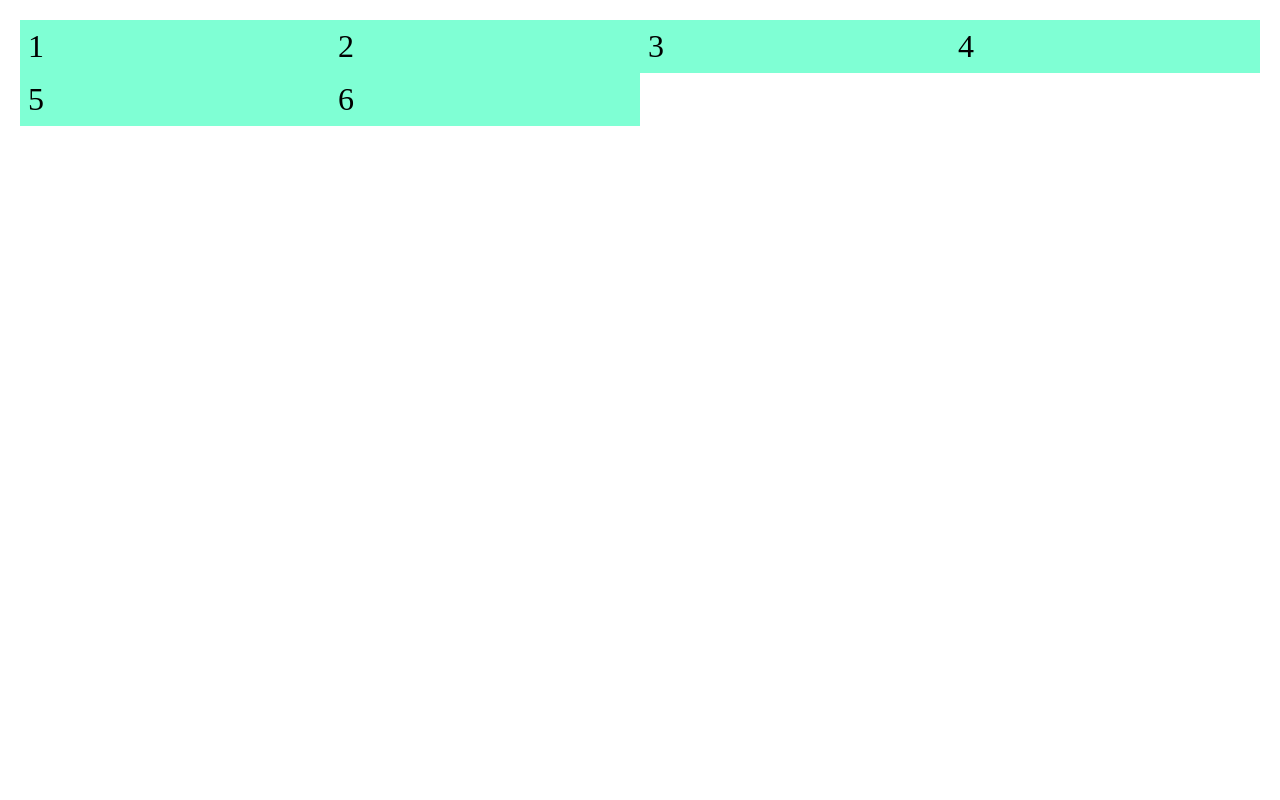
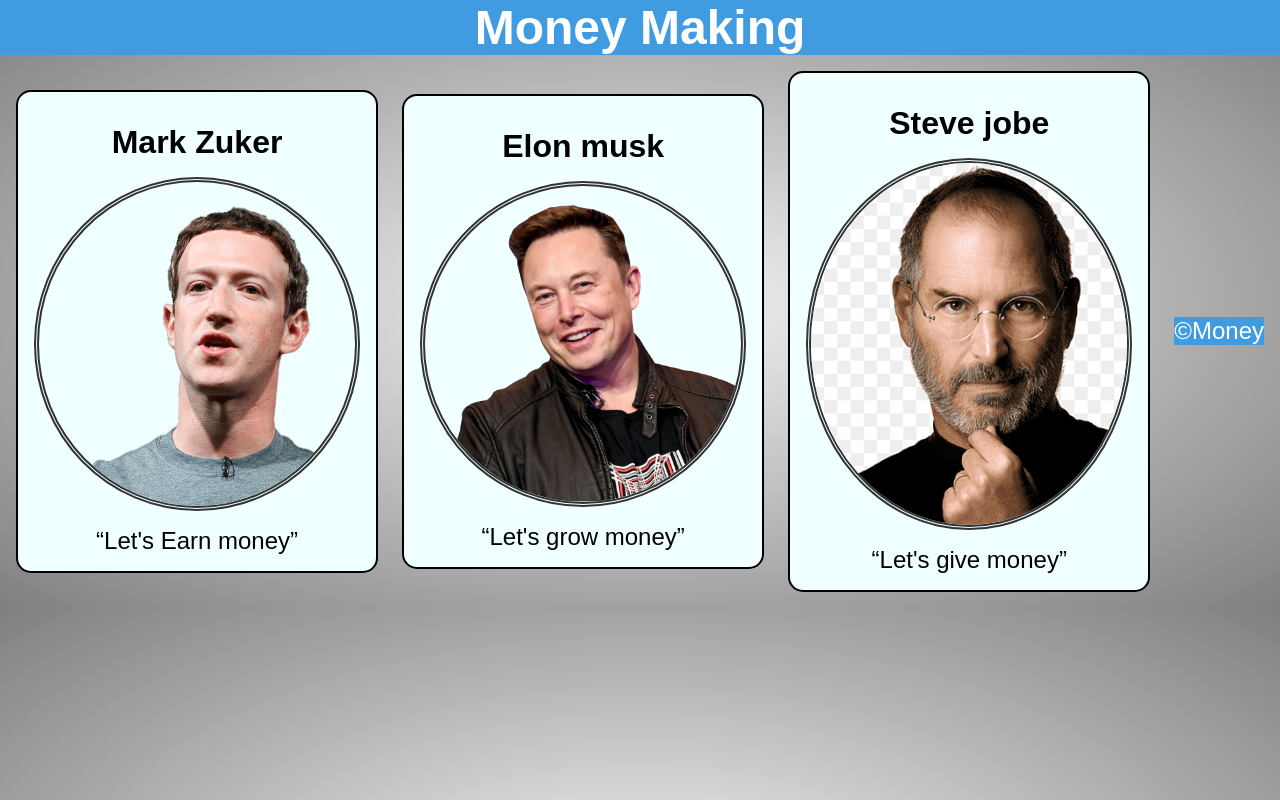
Before and after one commit to karthiga-18/CSS-Project, a plain HTML site: page index.html in a window 1280 px wide. Drawn offline with Linux system fonts and the light colour scheme.

Commit message:
media query

```diff
--- a/css/style.css
+++ b/css/style.css
@@ -1,29 +1,189 @@
+@import url('https://fonts.googleapis.com/css2?family=Open+Sans:ital@1&display=swap');
 *{
-    margin: 0;
+    margin:0;
     padding: 0;
     box-sizing: border-box;
 }
+
+img{
+   display: block;
+   max-width: 100%;
+   height: auto;
+}
+
+/* utility class */
+
+html{
+    scroll-behavior: smooth;
+}
 body{
-    min-height: 100vh;
-    padding: 20px;
+    font-size: 1.5rem;
+    font-family:Arial, Helvetica, sans-serif;
+    background-color: bisque;
+    background-image: radial-gradient(whitesmoke,gray);
+    display:flex ;
+    flex-direction: column;
+}
+
+header,footer{
+
+    background-color: rgb(64, 155, 224);
+    color: white;
+    text-align: center;
+
+}
+header{
+    top: 0;
+}
+nav{
+    background-color: white;
+    padding: 0.5rem;
+    border-bottom: 2px solid #000;
+    font-weight: bolder;
+    display: flex;
+    justify-content: space-evenly;
+}
+
+nav a,nav a:visited{
+    color: #000;
+}
+
+nav a, nav a:hover{
+    color: blueviolet;
+}
+
+main{
+    flex-grow: 1;
+    display: flex;
+    flex-direction: column;
+    align-items: center;
+    gap:1.5rem;
+    padding: 1rem;
+}
+
+footer{
+    bottom: 0;
 }
 
 
-body{
-    min-height: 100vh;
+/* profile card */
+
+.card{
+    scroll-margin-top: 5rem;
+    width: min(100%,350px);
+    background-color: azure;
+    border: 2px solid black;
+    border-radius: 15px;
+    padding: 1rem;
+    display: flex;
+    flex-direction: column;
+    align-items: center;
+
+
 }
 
-.box{
-    /* min-width: 100px; */
+.card figure{
+    display: flex;
+    flex-flow: column nowrap;
+}
 
-    background-color: aquamarine;
-    color: black;
+
+.card img{
+
+    border: 5px double #333;
+    border-radius: 50%;
+}
+
+
+.card figcaption{
+    font-weight: bold;
     font-size: 2rem;
-    padding: 0.5rem;
+    margin: 1rem;
+    text-align: center;
+}
+
+@media screen and (min-width:576px) {
+
+    main{
+        justify-content: center;
+        flex-flow: row nowrap;
+        padding: 1rem;
+    }
+    .card{
+        width: min(100%, 400px);
+    }
+
+    .card:last-child{
+        order: -1;
+    }
+}
+@media screen and (min-width:576px) {
+
+    main{
+        justify-content: center;
+        flex-flow: row nowrap;
+        padding: 1rem;
+    }
+    .card{
+        width: min(100%, 400px);
+    }
+
+    .card:last-child{
+        order: -1;
+    }
+}
+
+@media screen and (min-width:768px) {
+
+    nav{
+        display: none;
+    }
+    .card{
+        width: min(100%, 320px);
+    }
+
+    .card figure{
+        flex-flow:column-reverse;
+    }
+    .card p{
+        margin-top: 1rem;
+    }
+}
+
+@media screen and (min-width:992px) {
+
+
+    .card{
+        width: min(100%, 400px);
+    }
+
+    .card:nth-child(2){
+        order: -1;
+    }
+}
+
+@media screen and (min-width:1200px) {
+ .card{
+
+    width:min(33% -1rem, 500px);
+ }
 
 }
-.container{
-    display: grid;
-    grid-template-columns: repeat(4, 2fr);
 
- }
+@media screen and (max-height:425px) and (min-aspect-ratio:7/4) {
+
+
+
+    h1{
+        font-size: 1rem;
+    }
+    nav{
+        display: none;
+    }
+    main{
+        flex-flow: row nowrap;
+    }
+    footer{
+        bottom: 0;
+    }
+}
--- a/index.html
+++ b/index.html
@@ -3,18 +3,42 @@
 <head>
     <meta charset="UTF-8">
     <meta name="viewport" content="width=device-width, initial-scale=1.0">
-    <title>CSS Flex</title>
+    <title>Project</title>
     <link rel="stylesheet" href="css/style.css">
 </head>
 <body>
-    <main class="container">
-        <div class="box">1</div>
-        <div class="box">2</div>
-        <div class="box">3</div>
-        <div class="box">4</div>
-        <div class="box">5</div>
-        <div class="box">6</div>
-
-    </main>
+    <header><h1>Money Making</h1>
+    <nav>
+        <a href="#profile1">Grow</a>
+        <a href="#profile2">Earn</a>
+        <a href="#profile3">Give</a>
+    </nav>
+</header>
+<main>
+    <article id="profile1"class="card ">
+        <figure>
+            <img src="./img/el.png" alt="musk" width="500" height="500">
+            <figcaption>Elon musk</figcaption>
+        </figure>
+        <p><q>Let's grow money</q></p>
+    </article>
+    <article id="profile2"class="card">
+        <figure>
+            <img src="./img/ma.png" alt="mark" width="500" height="500">
+            <figcaption>Mark Zuker</figcaption>
+        </figure>
+        <p><q>Let's Earn money</q></p>
+    </article>
+    <article id="profile3"class="card">
+        <figure>
+            <img src="./img/st.png" alt="warren" width="500" height="500">
+            <figcaption>Steve jobe</figcaption>
+        </figure>
+        <p><q>Let's give money</q></p>
+    </article>
+    <footer>
+        <p>&copy;Money</p>
+    </footer>
+</main>
 </body>
 </html>
```
Also changed, not shown: one.html (deleted, +0 -16 lines), three.html (deleted, +0 -18 lines), two.html (deleted, +0 -14 lines), img/bg.jpg (added), img/el.png (added), img/ma.png (added), img/st.png (added), 1 other file.
